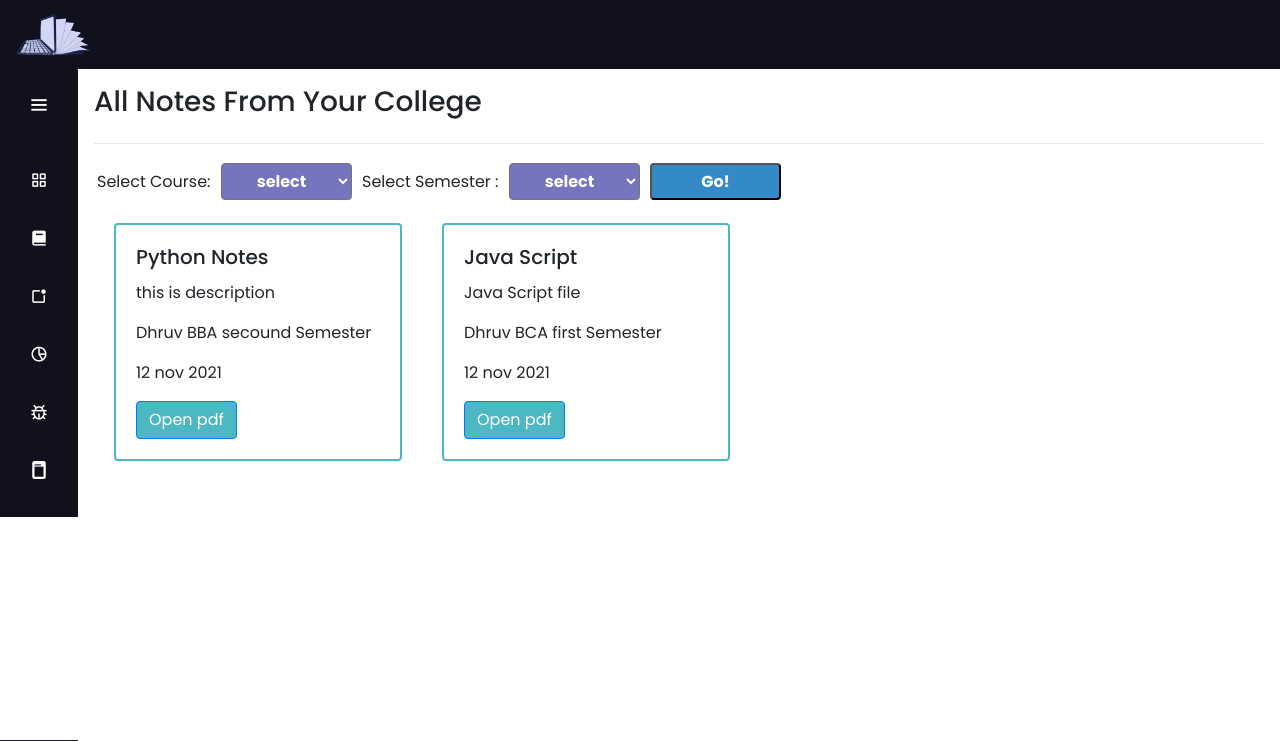
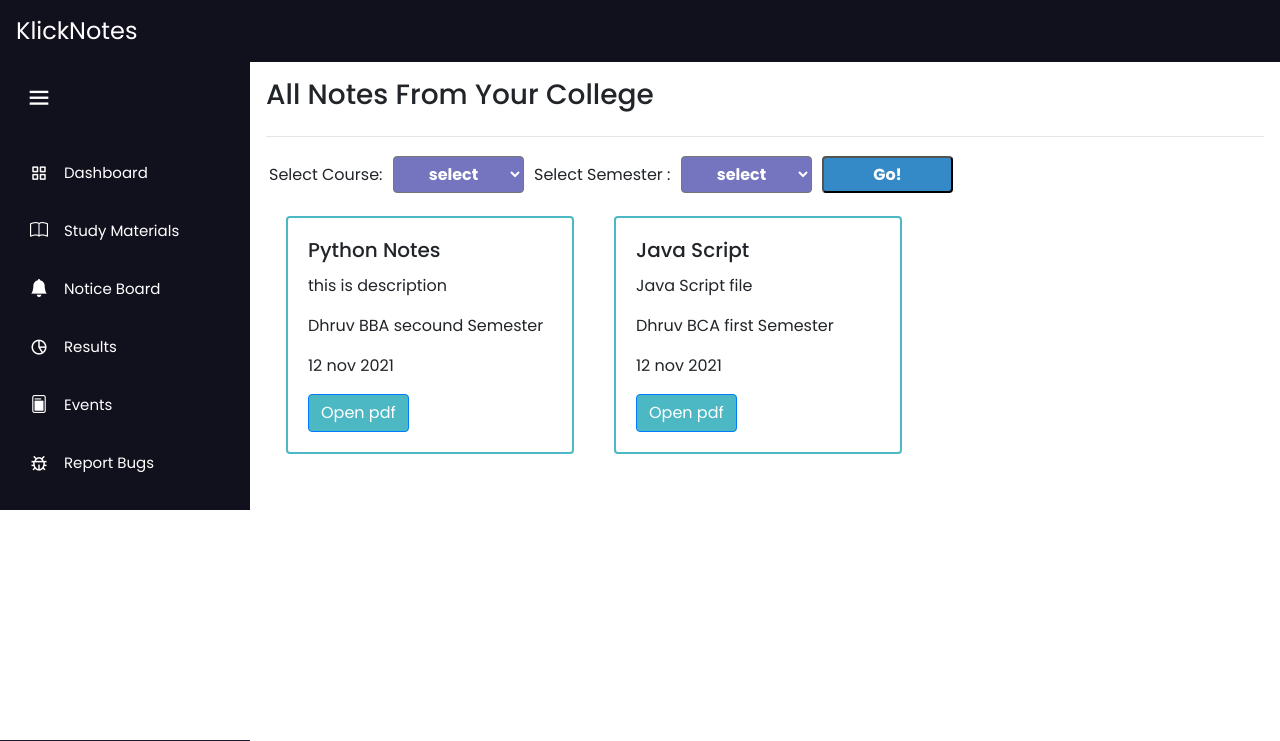
Before and after one commit to itsdhruvgupta/NotesOfCollegeSite, a Django app: page /study-materials in a window 1280 px wide. Shown: the top 741 px of the page. Run offline with Django 3.2, Linux system fonts and the light colour scheme; data comes from the database, SQL or seed files in the repository; some libraries are stand-ins or nearby versions.

Commit message:
changes in icon

```diff
--- a/notesSite/static/side.css
+++ b/notesSite/static/side.css
@@ -17,6 +17,7 @@
     padding: 6px 14px;
     transition: all 0.5s ease;
     height: auto;
+    flex: none;
 }
 
 .sidebar.open {
--- a/notesSite/templates/base_template.html
+++ b/notesSite/templates/base_template.html
@@ -151,17 +151,17 @@
 </head>
 
 <body>
-<nav class="navbar navbar-dark " style="background-color:#11101D;">
-  <a class="navbar-brand" href="#"><img src='{% static "images/logo.png" %}' width="75px"></a>
+<nav class="navbar navbar-dark " style="background-color:#11101D; color:white;">
+  <a class="navbar-brand" href="#"><div style="font-size: larger;">KlickNotes</div></a>
 </nav>
 
 
             <div class="my-flex-row ">
-                <div class="sidebar" style="position: inherit; ">
-                    <div class="logo-details">
-                        <div class="logo_name">KlickNotes</div>
+                <div class="sidebar open" style="position: inherit; ">
+
+
                         <i class='bx bx-menu' id="btn"></i>
-                    </div>
+
                     <ul class="nav-list">
                         <li>
                             <a href="/">
@@ -173,14 +173,14 @@
 
                         <li>
                             <a href="/study-materials">
-                                <i class='bx bxs-book'></i>
+                                <i class="bi bi-book"></i>
                                 <span class="links_name">Study Materials</span>
                             </a>
                             <span class="tooltip">Study Materials</span>
                         </li>
                         <li>
                             <a href="/notice-board">
-                                <i class='bx bx-notification'></i>
+                                <i class="bi bi-bell-fill"></i>
                                 <span class="links_name">Notice Board</span>
                             </a>
                             <span class="tooltip">Notice Board</span>
@@ -193,7 +193,13 @@
                             </a>
                             <span class="tooltip">Results</span>
                         </li>
-
+                        <li>
+                            <a href="/eventpage">
+                                <i class="bi bi-file-post"></i>
+                                <span class="links_name">Events</span>
+                            </a>
+                            <span class="tooltip">Events</span>
+                        </li>
                         <li>
                             <a href="/bugs">
                                 <i class='bx bx-bug'></i>
@@ -201,13 +207,7 @@
                             </a>
                             <span class="tooltip">Report Bugs</span>
                         </li>
-                        <li>
-                            <a href="/eventpage">
-                                <i class="bi bi-file-post-fill"></i>
-                                <span class="links_name">Events</span>
-                            </a>
-                            <span class="tooltip">Events</span>
-                        </li>
+
 
                         <li class="profile">
                             <div class="profile-details">
```
